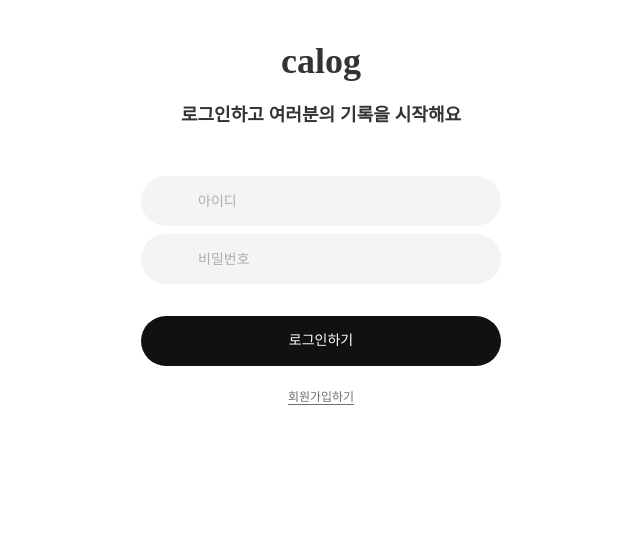
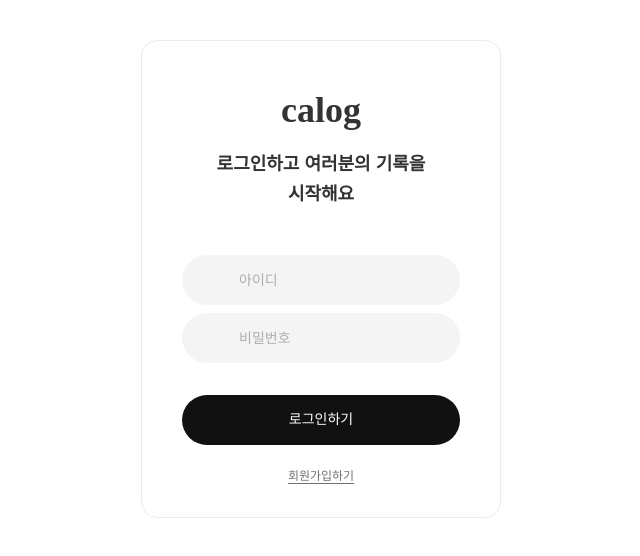
Before and after one commit to eunjios/calog, a Next.js app: page /login in a window 1280 px wide. Shown: the top 556 px of the page, without its empty margins (319-959 px from the left). Built offline with nearby package versions, Linux system fonts and the light colour scheme; some icons are missing; a web font is replaced by a local one.

Commit message:
design: add border

```diff
--- a/components/login/Login.style.ts
+++ b/components/login/Login.style.ts
@@ -12,6 +12,13 @@ export const Container = styled.div`
   }
 `;
 
+export const Border = styled.div`
+  border-radius: 16px;
+  border: 1.6px solid #ececec;
+  padding: 48px 40px 32px;
+  min-width: 224px;
+`;
+
 export const Title = styled.h2`
   margin: 16px 0 48px 0;
   color: #333;
--- a/components/login/Login.tsx
+++ b/components/login/Login.tsx
@@ -1,15 +1,18 @@
 import LoginForm from './LoginForm';
 import LoginFooter from './Footer';
 import Logo from '../logo/Logo';
-import { Container, Title } from './Login.style';
+import { Border, Container, Title } from './Login.style';
 
 function Login() {
   return (
     <Container>
-      <Logo fontSize="36px" />
-      <Title>로그인하고 여러분의 기록을 시작해요</Title>
-      <LoginForm />
-      <LoginFooter />
+      <Border>
+        <Logo fontSize="36px" />
+        <Title>로그인하고 여러분의 기록을 시작해요</Title>
+        <LoginForm />
+        <LoginFooter />
+        {/* <div style={{ cursor: 'pointer', height: '80px' }}></div> */}
+      </Border>
     </Container>
   );
 }
```
